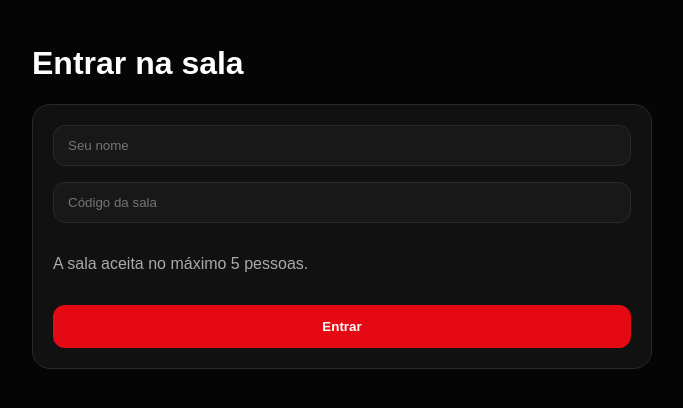
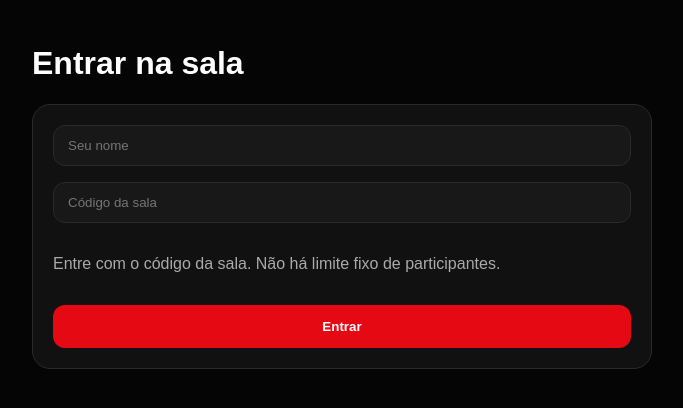
Before and after one commit to Yaguiguis/football-auction, a Next.js app: page /entrar in a window 1280 px wide. Shown: the top 408 px of the page, without its empty margins (42-725 px from the left). Built offline with nearby package versions, Linux system fonts and the light colour scheme.

Commit message:
feat: remove room participant cap from join screen

```diff
--- a/app/entrar/page.tsx
+++ b/app/entrar/page.tsx
@@ -36,7 +36,7 @@ export default function JoinRoom() {
       <div className="card grid" style={{ maxWidth: 620 }}>
         <input className="input" value={name} onChange={(e) => setName(e.target.value)} placeholder="Seu nome" maxLength={24} />
         <input className="input" value={room} onChange={(e) => setRoom(e.target.value.toUpperCase())} placeholder="Código da sala" maxLength={6} />
-        <p className="muted">A sala aceita no máximo 5 pessoas.</p>
+        <p className="muted">Entre com o código da sala. Não há limite fixo de participantes.</p>
         {error && <p className="red">{error}</p>}
         <button className="btn btn-primary" onClick={joinRoom} disabled={loading || room.trim().length !== 6}>
           {loading ? "Entrando..." : "Entrar"}
```
